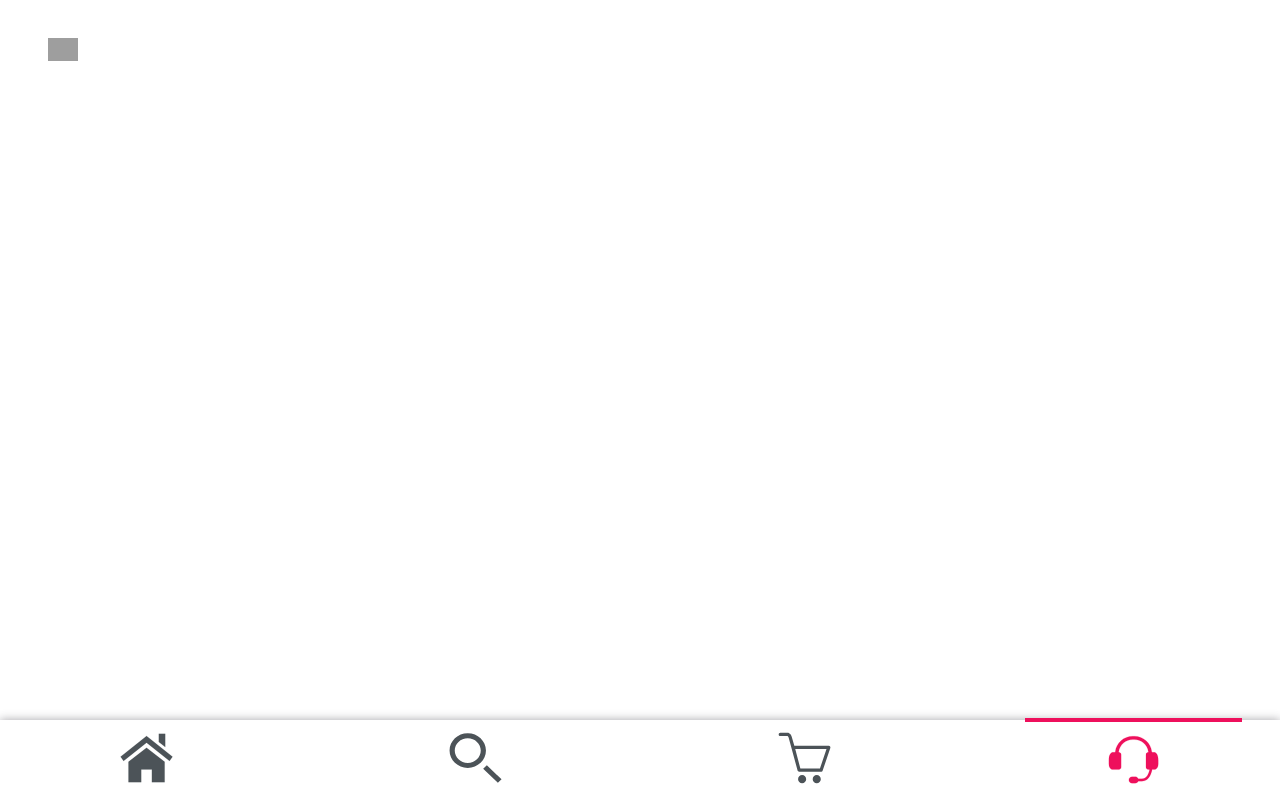
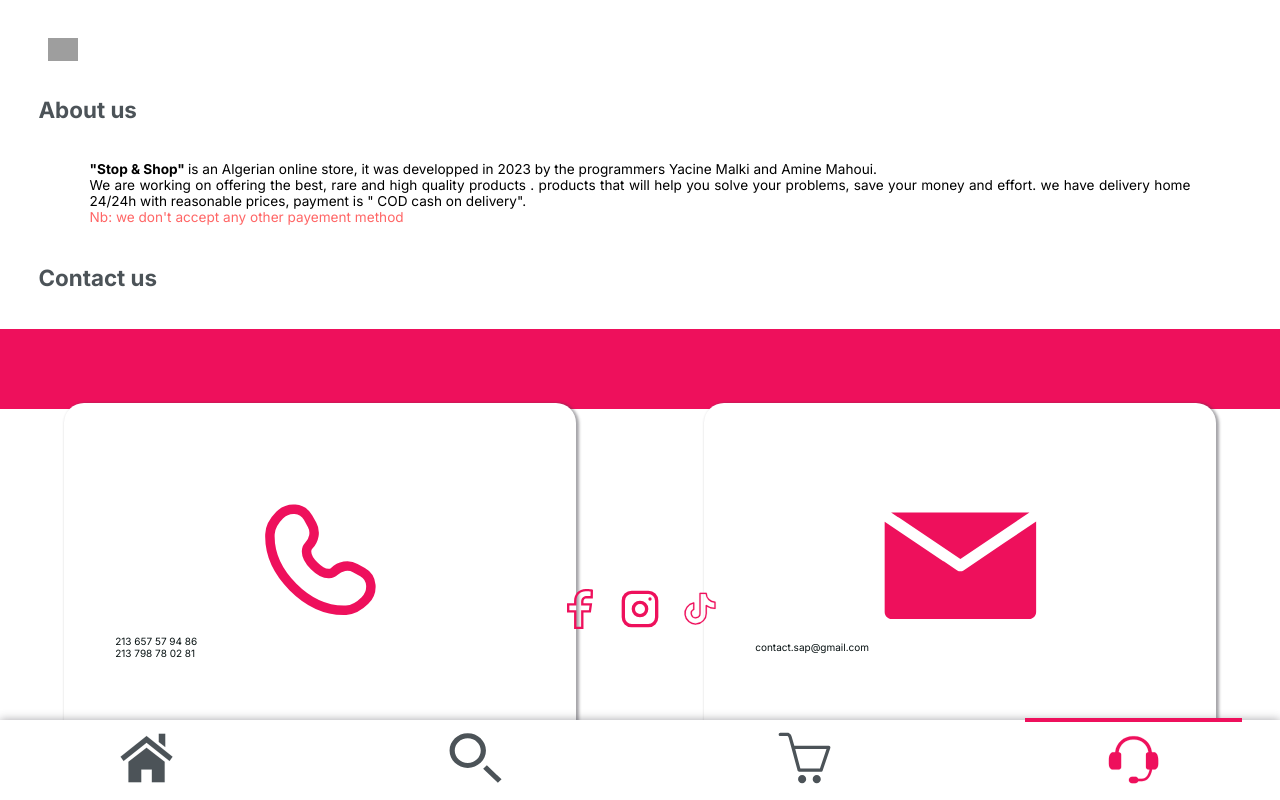
Before and after one commit to yacine-yac/e-commerce-shop, a Next.js app: page /contact in a window 1280 px wide. Built offline with nearby package versions, Linux system fonts and the light colour scheme; grey boxes are pictures that could not be loaded.

Commit message:
define contact design

```diff
--- /dev/null
+++ b/src/app/contact/page.css
@@ -0,0 +1,40 @@
+.pg-4{
+    width: 100vw;padding-bottom: 12vh;
+}
+.pg-4 h1{
+    font-size: var(--size-1);color: var(--icons-color);
+    padding:0% 3% 0% 3%;
+    margin-top: 3%;margin-bottom: 3%;
+}
+.pg-4 p{
+    padding:0% 7% 0% 7%;color: black;
+    font-size:var(--size-4);text-align: justify;
+}
+.pg-4 p:nth-child(4){opacity: 0.6;color:red}
+.pg-4 div{
+    border: 0px solid yellow;
+    height: 10vh; width: 100%;
+    display: grid;grid-template-columns: 1fr 1fr;grid-template-rows: 1fr 1fr;place-items: center;
+    background-color: var(--primary-background);
+}
+.pg-4 div label{
+    background-color: var(--secondary-background);
+    border-radius: 20px;margin-top: 10%;
+    width: 40vw;height: 80%;
+    box-shadow: 2px 1px 3px 1px var(--shadow) ;
+    flex-direction:column;
+}
+.pg-4 div label:nth-child(3){  grid-column:  2;}
+.pg-4 div label svg{width:65%;height: 45%;}
+.pg-4 div label span{width:80%;border:0px solid red;box-sizing: border-box;
+    font-size: 10px;display: flex;
+    color: var(--title-color);text-align: center;
+}
+.pg-4 section{
+    width: 100%;height: 10vh;border: 0px solid blue;margin-top:20vh;
+}
+.pg-4 section a{
+    border-radius: 50;margin:10px;
+    width:40px;height: 40px;
+}
+.pg-4 section a:hover{opacity: 0.7;transition: 0.66s ease-out;}
--- a/src/app/contact/page.tsx
+++ b/src/app/contact/page.tsx
@@ -1,6 +1,29 @@
+import "./page.css";
 
 export default function Contact(){
     return <>
-        <p>contact page</p>
+         <div className="pg pg-4">
+            <h1>About us</h1>
+            <p>
+                    <strong> "Stop & Shop" </strong>is an Algerian online store, it was developped in 2023 by the programmers Yacine Malki and Amine Mahoui.
+            </p>
+            <p>
+                We are working on offering the best, rare and high quality products  .
+                products that will help you solve your problems, save your money and effort.
+                we have delivery home 24/24h with reasonable prices,
+                payment is " COD cash on delivery".
+            </p>
+            <p>Nb: we don't accept any other payement method </p>
+            <h1>Contact us</h1>
+            <div>
+                <label className="center"><svg width="160px" height="160px" viewBox="0 0 24 24" fill="none" xmlns="http://www.w3.org/2000/svg" stroke="#ee105c"><g id="SVGRepo_bgCarrier" strokeWidth="0"></g><g id="SVGRepo_tracerCarrier" strokeLinecap="round" stroke-linejoin="round"></g><g id="SVGRepo_iconCarrier"> <path d="M10.0376 5.31617L10.6866 6.4791C11.2723 7.52858 11.0372 8.90532 10.1147 9.8278C10.1147 9.8278 10.1147 9.8278 10.1147 9.8278C10.1146 9.82792 8.99588 10.9468 11.0245 12.9755C13.0525 15.0035 14.1714 13.8861 14.1722 13.8853C14.1722 13.8853 14.1722 13.8853 14.1722 13.8853C15.0947 12.9628 16.4714 12.7277 17.5209 13.3134L18.6838 13.9624C20.2686 14.8468 20.4557 17.0692 19.0628 18.4622C18.2258 19.2992 17.2004 19.9505 16.0669 19.9934C14.1588 20.0658 10.9183 19.5829 7.6677 16.3323C4.41713 13.0817 3.93421 9.84122 4.00655 7.93309C4.04952 6.7996 4.7008 5.77423 5.53781 4.93723C6.93076 3.54428 9.15317 3.73144 10.0376 5.31617Z" stroke="#ee105c" strokeWidth="1.5" strokeLinecap="round"></path> </g></svg><span> 213 657 57 94 86</span><span>213 798 78 02 81</span></label>
+                <label className="center"><svg fill="#ee105c" height="200px" width="200px" version="1.1" id="Layer_1" xmlns="http://www.w3.org/2000/svg" xmlnsXlink="http://www.w3.org/1999/xlink" viewBox="0 0 512 512" xmlSpace="preserve"><g id="SVGRepo_bgCarrier" strokeWidth="0"></g><g id="SVGRepo_tracerCarrier" strokeLinecap="round" strokeLinejoin="round"></g><g id="SVGRepo_iconCarrier"> <g> <g> <path d="M488.22,75.724H23.78c-0.669,0-1.327,0.046-1.982,0.1L44.095,90.85c1.311,0.506,2.589,1.148,3.802,1.966l208.104,140.243 L464.103,92.816c0.002-0.002,0.003-0.002,0.005-0.003l25.27-17.03C488.992,75.764,488.611,75.724,488.22,75.724z"></path> </g> </g> <g> <g> <path d="M404.811,178.655l-138.181,93.122c-3.212,2.166-6.922,3.248-10.631,3.248s-7.419-1.083-10.631-3.248l-44.545-30.019 c-1.332-0.509-2.627-1.175-3.859-2.005L0,107.014v305.481c0,13.133,10.647,23.78,23.78,23.78H488.22 c13.133,0,23.78-10.647,23.78-23.78V106.42L404.811,178.655z"></path> </g> </g> </g></svg><span>contact.sap@gmail.com</span> </label>
+            </div>
+            <section className="center">
+                <a href="" target="out"><svg fill="#ee105c" viewBox="0 0 1920 1920" xmlns="http://www.w3.org/2000/svg"><g id="SVGRepo_bgCarrier" stroke-width="0"></g><g id="SVGRepo_tracerCarrier" stroke-linecap="round" stroke-linejoin="round"></g><g id="SVGRepo_iconCarrier"> <path d="m1416.013 791.915-30.91 225.617h-371.252v789.66H788.234v-789.66H449.808V791.915h338.426V585.137c0-286.871 176.207-472.329 449.09-472.329 116.87 0 189.744 6.205 231.822 11.845l-3.272 213.66-173.5.338c-4.737-.451-117.771-9.25-199.332 65.655-52.568 48.169-79.191 117.433-79.191 205.65v181.96h402.162Zm-247.276-304.018c44.446-41.401 113.71-36.889 118.787-36.663l289.467-.113 6.204-417.504-43.544-10.717C1511.675 16.02 1426.053 0 1237.324 0 901.268 0 675.425 235.206 675.425 585.137v93.97H337v451.234h338.425V1920h451.234v-789.66h356.7l61.932-451.233H1126.66v-69.152c0-54.937 14.214-96 42.078-122.058Z" fill-rule="evenodd"></path> </g></svg></a>
+                <a href="" target="out"><svg viewBox="0 0 24 24" fill="none" xmlns="http://www.w3.org/2000/svg" stroke="#ee105c"><g id="SVGRepo_bgCarrier" stroke-width="0"></g><g id="SVGRepo_tracerCarrier" stroke-linecap="round" stroke-linejoin="round"></g><g id="SVGRepo_iconCarrier"> <rect x="2" y="2" width="20" height="20" rx="5" stroke="#ee105c" stroke-width="2" stroke-linecap="round" stroke-linejoin="round"></rect> <circle cx="12" cy="12" r="4" stroke="#ee105c" stroke-width="2" stroke-linecap="round" stroke-linejoin="round"></circle> <path d="M18 6L18 6.01" stroke="#ee105c" stroke-width="2" stroke-linecap="round" stroke-linejoin="round"></path> </g></svg></a>
+                <a href="" target="out"><svg fill="#ee105c" viewBox="0 0 256 256" id="Flat" xmlns="http://www.w3.org/2000/svg" stroke="#ee105c"><g id="SVGRepo_bgCarrier" stroke-width="0"></g><g id="SVGRepo_tracerCarrier" stroke-linecap="round" stroke-linejoin="round"></g><g id="SVGRepo_iconCarrier"> <path d="M224,80a52.059,52.059,0,0,1-52-52,4.0002,4.0002,0,0,0-4-4H128a4.0002,4.0002,0,0,0-4,4V156a24,24,0,1,1-34.28418-21.69238,3.99957,3.99957,0,0,0,2.28369-3.61279L92,89.05569a3.99948,3.99948,0,0,0-4.70117-3.938A72.00522,72.00522,0,1,0,172,156l-.00049-42.56348A99.27749,99.27749,0,0,0,224,128a4.0002,4.0002,0,0,0,4-4V84A4.0002,4.0002,0,0,0,224,80Zm-4,39.915a91.24721,91.24721,0,0,1-49.66455-17.1792,4.00019,4.00019,0,0,0-6.33594,3.24707L164,156A64,64,0,1,1,84,94.01223l-.00049,34.271A32.00156,32.00156,0,1,0,132,156V32h32.13184A60.09757,60.09757,0,0,0,220,87.86819Z"></path> </g></svg></a>
+            </section>
+         </div>
     </>
 }
```
